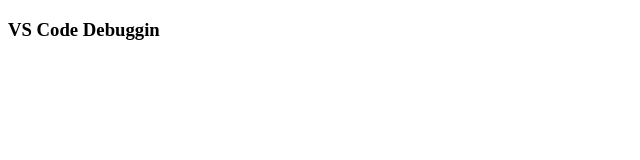
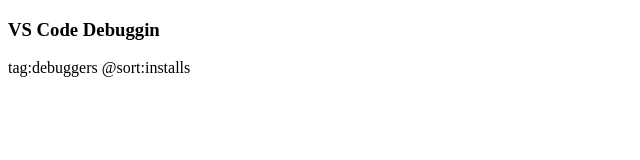
Before and after one commit to Compass-UI/vs-code-debuggin, a website: page index.html in a window 1280 px wide. Shown: the whole page, without its empty margins (0-640 px from the left). Drawn offline with Linux system fonts and the light colour scheme.

Commit message:
VS Code Debuggin with Chrome WORKING

```diff
--- a/index.html
+++ b/index.html
@@ -9,6 +9,8 @@
 <body>
     <h3>VS Code Debuggin</h3>
 
+    <span>tag:debuggers @sort:installs</span>
+
     <script src="script.js"></script>
 </body>
 </html>
```
